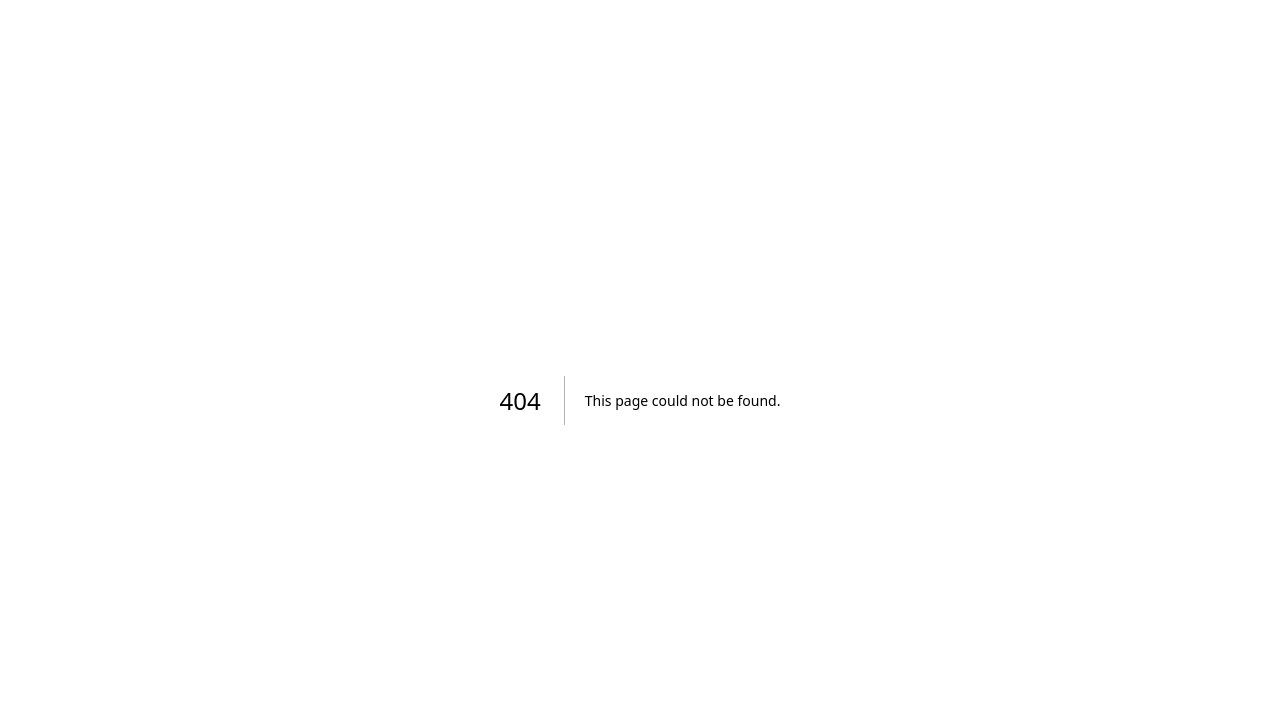
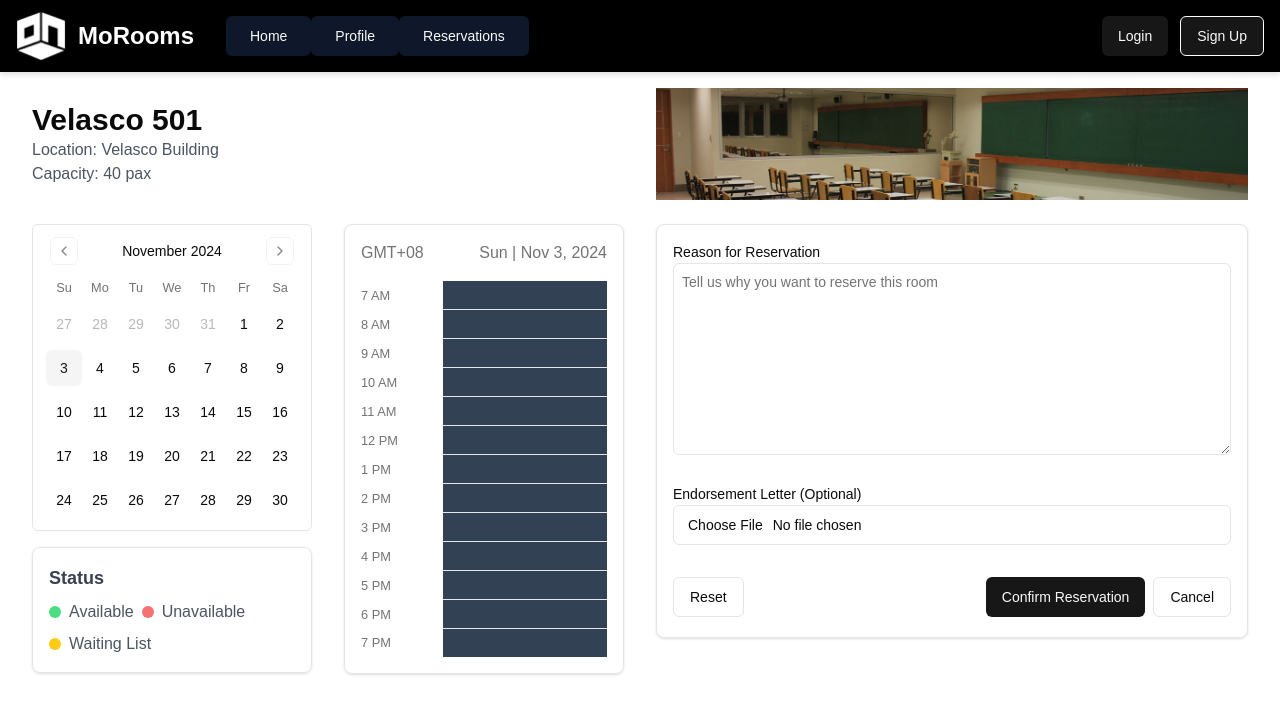
Before and after one commit to pjagbuya/STSWENG_MOROOMS, a Next.js app: page /rooms/test in a window 1280 px wide. Before the commit this address had no page. Shown: the top 714 px of the page. Built offline with nearby package versions, Linux system fonts and the light colour scheme; no server answers.

Commit message:
Add frontend draft for room result/reservation page

```diff
--- /dev/null
+++ b/app/rooms/[roomId]/page.jsx
@@ -0,0 +1,103 @@
+import Header from '@/components/header';
+import HourSelector from '@/components/rooms/hour_selector';
+import { Button } from '@/components/ui/button';
+import { Calendar } from '@/components/ui/calendar';
+import { Input } from '@/components/ui/input';
+import { Label } from '@/components/ui/label';
+import { Textarea } from '@/components/ui/textarea';
+import Image from 'next/image';
+
+export default function RoomReservationPage() {
+  return (
+    <>
+      <Header />
+
+      <main className="px-8 py-4">
+        {/* Room Details */}
+        <div className="mb-6 flex max-h-28 items-center gap-8 overflow-hidden">
+          <div className="flex-1">
+            <h2 className="text-3xl font-bold">Velasco 501</h2>
+            <p className="text-gray-600">Location: Velasco Building</p>
+            <p className="text-gray-600">Capacity: 40 pax</p>
+          </div>
+
+          <div className="flex-1 bg-red-100">
+            <Image
+              className="overflow-none h-full w-full object-cover"
+              src="/test_image.png"
+              alt="Room Image"
+              width={600}
+              height={250}
+            />
+          </div>
+        </div>
+
+        <div className="grid grid-cols-1 items-start gap-8 lg:grid-cols-2">
+          <div className="grid grid-cols-2 items-stretch justify-center gap-8">
+            <div className="flex flex-col gap-4">
+              <Calendar
+                mode="single"
+                className="flex justify-center rounded-md border"
+              />
+
+              <div className="rounded-lg border p-4 shadow">
+                <h3 className="mb-2 text-lg font-semibold text-gray-700">
+                  Status
+                </h3>
+                <ul className="flex flex-wrap gap-2">
+                  <li className="flex items-center space-x-2">
+                    <span className="inline-block h-3 w-3 rounded-full bg-green-400"></span>
+                    <span className="text-gray-600">Available</span>
+                  </li>
+                  <li className="flex items-center space-x-2">
+                    <span className="inline-block h-3 w-3 rounded-full bg-red-400"></span>
+                    <span className="text-gray-600">Unavailable</span>
+                  </li>
+                  <li className="flex items-center space-x-2">
+                    <span className="inline-block h-3 w-3 rounded-full bg-yellow-400"></span>
+                    <span className="text-gray-600">Waiting List</span>
+                  </li>
+                </ul>
+              </div>
+            </div>
+
+            <HourSelector selectedDay={new Date()} />
+          </div>
+
+          <div className="flex flex-col justify-center gap-4 space-y-4 rounded-lg border px-4 py-5 shadow">
+            <div>
+              <Label className="mb-1 block font-medium">
+                Reason for Reservation
+              </Label>
+              <Textarea
+                placeholder="Tell us why you want to reserve this room"
+                className="min-h-48 w-full rounded-md border p-2"
+              />
+            </div>
+
+            <div>
+              <Label className="mb-1 block font-medium">
+                Endorsement Letter (Optional)
+              </Label>
+              <Input type="file" className="w-full rounded-md border p-2" />
+            </div>
+
+            <div className="flex justify-between">
+              <Button variant="outline" className="rounded-md px-4 py-2">
+                Reset
+              </Button>
+              <div className="space-x-2">
+                <Button className="rounded-md px-4 py-2">
+                  Confirm Reservation
+                </Button>
+                <Button variant="outline" className="rounded-md px-4 py-2">
+                  Cancel
+                </Button>
+              </div>
+            </div>
+          </div>
+        </div>
+      </main>
+    </>
+  );
+}
--- /dev/null
+++ b/components/rooms/hour_selector.jsx
@@ -0,0 +1,47 @@
+'use client';
+
+import React, { useEffect, useState } from 'react';
+
+export default function HourSelector({
+  selectedDay,
+  minHour = 7,
+  maxHour = 19,
+}) {
+  const dayOfTheWeek = selectedDay.toLocaleDateString('en-US', {
+    weekday: 'short',
+  });
+  const fullDate = selectedDay.toLocaleDateString('en-US', {
+    month: 'short',
+    day: 'numeric',
+    year: 'numeric',
+  });
+
+  return (
+    <div className="rounded-lg border p-4 text-muted-foreground shadow">
+      <div className="mb-4 flex justify-between">
+        <p>GMT+08</p>
+        <p>
+          {dayOfTheWeek} | <span>{fullDate}</span>
+        </p>
+      </div>
+
+      <div>
+        {Array.from({ length: maxHour - minHour + 1 }, (_, i) => {
+          const hour = minHour + i;
+          const period = hour >= 12 ? 'PM' : 'AM';
+          const displayHour = hour > 12 ? hour - 12 : hour;
+
+          const borderStyle =
+            hour !== maxHour ? 'border-b border-gray-200' : '';
+
+          return (
+            <div key={hour} className="grid grid-cols-[1fr_2fr] items-center">
+              <p className="text-[0.8rem]">{`${displayHour} ${period}`}</p>
+              <span className={`bg-slate-700 p-3.5 ${borderStyle}`}></span>
+            </div>
+          );
+        })}
+      </div>
+    </div>
+  );
+}
--- /dev/null
+++ b/components/ui/calendar.jsx
@@ -0,0 +1,58 @@
+'use client';
+
+import { buttonVariants } from '@/components/ui/button';
+import { cn } from '@/lib/utils';
+import { ChevronLeft, ChevronRight } from 'lucide-react';
+import * as React from 'react';
+import { DayPicker } from 'react-day-picker';
+
+function Calendar({ className, classNames, showOutsideDays = true, ...props }) {
+  return (
+    <DayPicker
+      showOutsideDays={showOutsideDays}
+      className={cn('p-3', className)}
+      classNames={{
+        months: 'flex flex-col sm:flex-row space-y-4 sm:space-x-4 sm:space-y-0',
+        month: 'space-y-4',
+        caption: 'flex justify-center pt-1 relative items-center',
+        caption_label: 'text-sm font-medium',
+        nav: 'space-x-1 flex items-center',
+        nav_button: cn(
+          buttonVariants({ variant: 'outline' }),
+          'h-7 w-7 bg-transparent p-0 opacity-50 hover:opacity-100',
+        ),
+        nav_button_previous: 'absolute left-1',
+        nav_button_next: 'absolute right-1',
+        table: 'w-full border-collapse space-y-1',
+        head_row: 'flex',
+        head_cell:
+          'text-muted-foreground rounded-md w-9 font-normal text-[0.8rem]',
+        row: 'flex w-full mt-2',
+        cell: 'h-9 w-9 text-center text-sm p-0 relative [&:has([aria-selected].day-range-end)]:rounded-r-md [&:has([aria-selected].day-outside)]:bg-accent/50 [&:has([aria-selected])]:bg-accent first:[&:has([aria-selected])]:rounded-l-md last:[&:has([aria-selected])]:rounded-r-md focus-within:relative focus-within:z-20',
+        day: cn(
+          buttonVariants({ variant: 'ghost' }),
+          'h-9 w-9 p-0 font-normal aria-selected:opacity-100',
+        ),
+        day_range_end: 'day-range-end',
+        day_selected:
+          'bg-primary text-primary-foreground hover:bg-primary hover:text-primary-foreground focus:bg-primary focus:text-primary-foreground',
+        day_today: 'bg-accent text-accent-foreground',
+        day_outside:
+          'day-outside text-muted-foreground opacity-50 aria-selected:bg-accent/50 aria-selected:text-muted-foreground aria-selected:opacity-30',
+        day_disabled: 'text-muted-foreground opacity-50',
+        day_range_middle:
+          'aria-selected:bg-accent aria-selected:text-accent-foreground',
+        day_hidden: 'invisible',
+        ...classNames,
+      }}
+      components={{
+        IconLeft: ({ ...props }) => <ChevronLeft className="h-4 w-4" />,
+        IconRight: ({ ...props }) => <ChevronRight className="h-4 w-4" />,
+      }}
+      {...props}
+    />
+  );
+}
+Calendar.displayName = 'Calendar';
+
+export { Calendar };
--- /dev/null
+++ b/components/ui/textarea.jsx
@@ -0,0 +1,18 @@
+import { cn } from '@/lib/utils';
+import * as React from 'react';
+
+const Textarea = React.forwardRef(({ className, ...props }, ref) => {
+  return (
+    <textarea
+      className={cn(
+        'flex min-h-[80px] w-full rounded-md border border-input bg-background px-3 py-2 text-sm ring-offset-background placeholder:text-muted-foreground focus-visible:outline-none focus-visible:ring-2 focus-visible:ring-ring focus-visible:ring-offset-2 disabled:cursor-not-allowed disabled:opacity-50',
+        className,
+      )}
+      ref={ref}
+      {...props}
+    />
+  );
+});
+Textarea.displayName = 'Textarea';
+
+export { Textarea };
```
